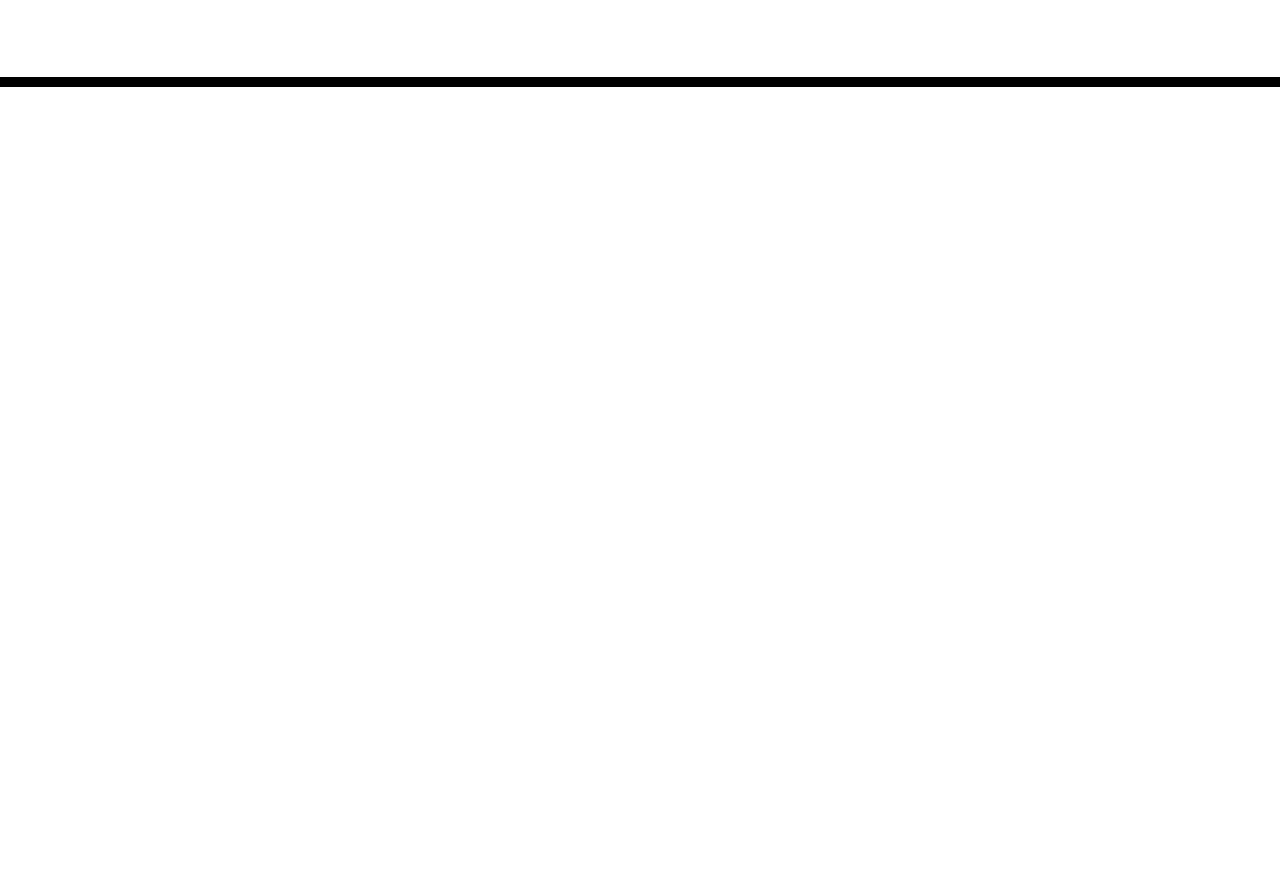
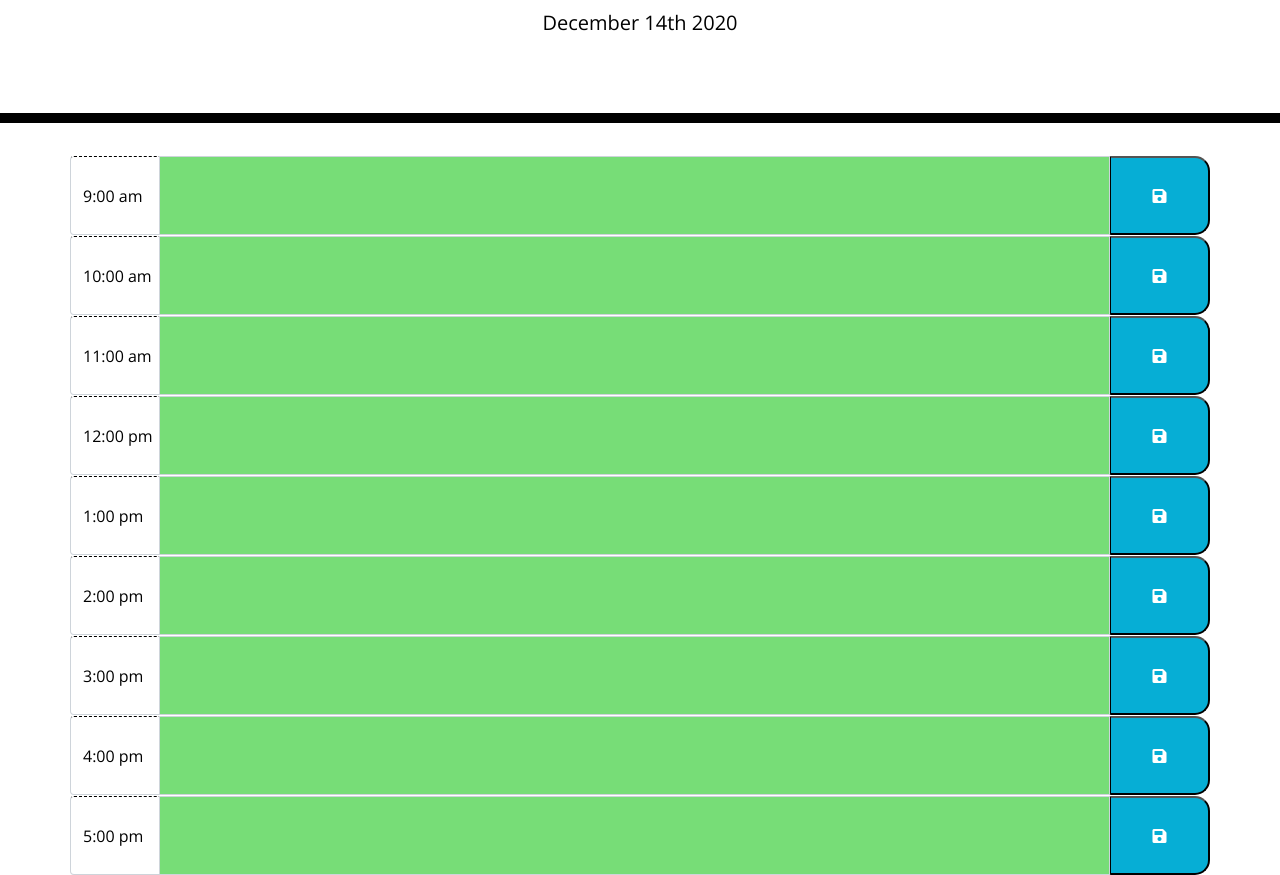
Before and after one commit to RAJBrowder/RB_05_APIs, a plain HTML site: page index.html in a window 1280 px wide. Shown: the part 181-1056 px from the top of the page. Before the commit the page ends 800 px from the top, so only its background shows below. Drawn offline with nearby package versions, Linux system fonts and the light colour scheme.

Commit message:
updates to UI, scripts, and styles

```diff
--- a/index.html
+++ b/index.html
@@ -29,10 +29,100 @@
       <p id="currentDay" class="lead"></p>
     </header>
     <div class="container">
-      <!-- Timeblocks go here -->
+      <div class="row">
+        <div class="input-group">
+          <div class="input-group-prepend">
+            <span class="input-group-text hour">9:00 am</span>
+          </div>
+          <textarea class="form-control" id="9am"></textarea>
+          <button type="button" class="saveBtn"><i class="fas fa-save"></i></button>
+        </div>
+      </div>
+
+
+    <div class="row">
+      <div class="input-group">
+        <div class="input-group-prepend">
+          <span class="input-group-text hour">10:00 am</span>
+        </div>
+        <textarea class="form-control" id="10am"></textarea>
+        <button type="button" class="saveBtn"><i class="fas fa-save"></i></button>
+      </div>
     </div>
+
+
+  <div class="row">
+    <div class="input-group">
+      <div class="input-group-prepend">
+        <span class="input-group-text hour">11:00 am</span>
+      </div>
+      <textarea class="form-control" id="11am"></textarea>
+      <button type="button" class="saveBtn"><i class="fas fa-save"></i></button>
+    </div>
+  </div>
+
+<div class="row">
+  <div class="input-group">
+    <div class="input-group-prepend">
+      <span class="input-group-text hour">12:00 pm</span>
+    </div>
+    <textarea class="form-control" id="12pm"></textarea>
+    <button type="button" class="saveBtn"><i class="fas fa-save"></i></button>
+  </div>
+</div>
+
+<div class="row">
+  <div class="input-group">
+    <div class="input-group-prepend">
+      <span class="input-group-text hour">1:00 pm</span>
+    </div>
+    <textarea class="form-control" id="13pm"></textarea>
+    <button type="button" class="saveBtn"><i class="fas fa-save"></i></button>
+  </div>
+</div>
+
+<div class="row">
+  <div class="input-group">
+    <div class="input-group-prepend">
+      <span class="input-group-text hour">2:00 pm</span>
+    </div>
+    <textarea class="form-control" id="14pm"></textarea>
+    <button type="button" class="saveBtn"><i class="fas fa-save"></i></button>
+  </div>
+</div>
+
+<div class="row">
+  <div class="input-group">
+    <div class="input-group-prepend">
+      <span class="input-group-text hour">3:00 pm</span>
+    </div>
+    <textarea class="form-control" id="15pm"></textarea>
+    <button type="button" class="saveBtn"><i class="fas fa-save"></i></button>
+  </div>
+</div>
+
+<div class="row">
+  <div class="input-group">
+    <div class="input-group-prepend">
+      <span class="input-group-text hour">4:00 pm</span>
+    </div>
+    <textarea class="form-control" id="16pm"></textarea>
+    <button type="button" class="saveBtn"><i class="fas fa-save"></i></button>
+  </div>
+</div>
+
+<div class="row">
+  <div class="input-group">
+    <div class="input-group-prepend">
+      <span class="input-group-text hour">5:00 pm</span>
+    </div>
+    <textarea class="form-control" id="17pm"></textarea>
+    <button type="button" class="saveBtn"><i class="fas fa-save"></i></button>
+  </div>
+</div>
 
     <script src="https://cdnjs.cloudflare.com/ajax/libs/jquery/3.2.1/jquery.min.js"></script>
     <script src="https://cdnjs.cloudflare.com/ajax/libs/moment.js/2.24.0/moment.min.js"></script>
+    <script src="script.js"></script>
   </body>
 </html>
--- /dev/null
+++ b/script.js
@@ -0,0 +1,53 @@
+$(document).ready(function () {
+  setBackgrounds();
+  initialize();
+
+  //Save the user input and the associated hour for the calendar event
+  $(".saveBtn").on("click", function () {
+    var eventText = $(this).siblings(".form-control").val().trim();
+    var eventHour = $(this).siblings(".form-control").attr("id");
+    localStorage.setItem(eventHour, eventText);
+  });
+});
+
+function initialize() {
+
+    //Set today at page top
+    $("#currentDay").text(moment().format("MMMM Do YYYY"));
+
+  //Retrieve and display any calendar events from local storage
+  $("#9am").val(localStorage.getItem("9am"));
+  $("#10am").val(localStorage.getItem("10am"));
+  $("#11am").val(localStorage.getItem("11am"));
+  $("#12pm").val(localStorage.getItem("12pm"));
+  $("#1pm").val(localStorage.getItem("1pm"));
+  $("#2pm").val(localStorage.getItem("2pm"));
+  $("#3pm").val(localStorage.getItem("3pm"));
+  $("#4pm").val(localStorage.getItem("4pm"));
+  $("#5pm").val(localStorage.getItem("5pm"));
+}
+
+function setBackgrounds() {
+    var currentHour = moment().hour();
+
+    $(".form-control").each(function () {
+        var rowHour = parseInt($(this).attr("id"));
+
+        // set class based on row hour compared to current hour
+        if (rowHour < currentHour) {
+            $(this).addClass("past");
+            $(this).removeClass("future");
+            $(this).removeClass("present");
+        }
+        else if (rowHour === currentHour) {
+            $(this).removeClass("past");
+            $(this).addClass("present");
+            $(this).removeClass("future");
+        }
+        else {
+            $(this).removeClass("present");
+            $(this).removeClass("past");
+            $(this).addClass("future");
+        }
+    })
+}
--- a/style.css
+++ b/style.css
@@ -40,6 +40,7 @@ textarea{
   background-color: #ffffff;
   color: #000000;
   border-top: 1px dashed #000000;
+  width:90px;
 }
 
 .past {
@@ -63,9 +64,10 @@ textarea{
   border-bottom-right-radius: 15px;
   background-color: #06AED5;
   color: white;
+  width: 100px;
 }
 
 .saveBtn i:hover {
-  font-size: 20px;
+  font-size: 30px;
   transition: all .3s ease-in-out;
 }
```
